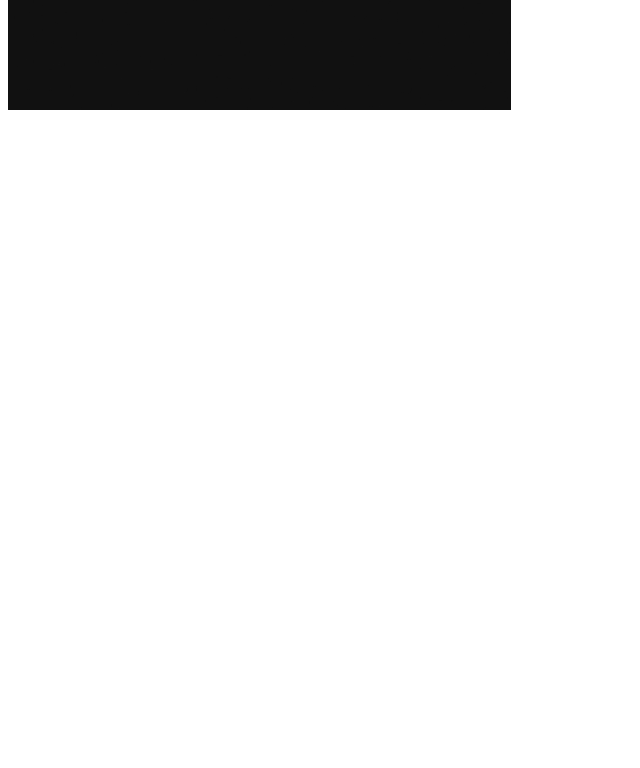
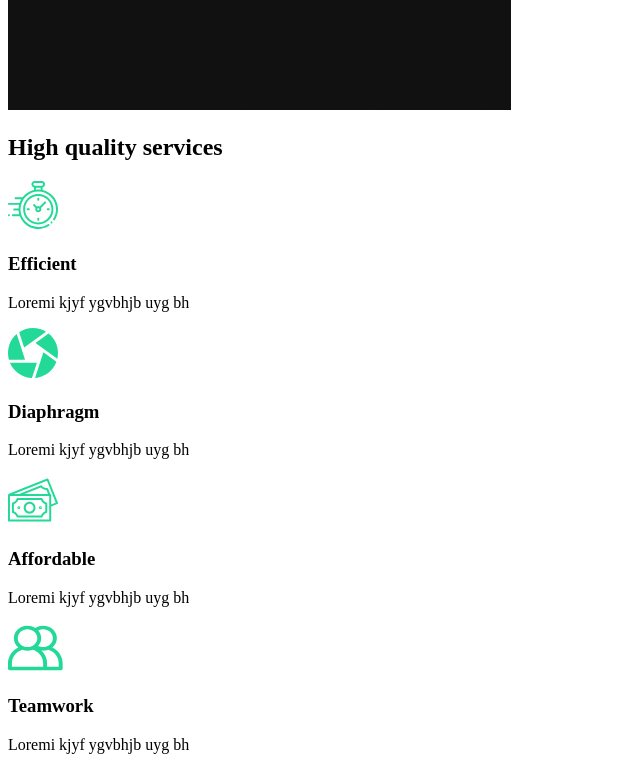
Before and after one commit to alyssaMoonStruck/react-capture, a React (Create React App) app: page / in a window 1280 px wide. Shown: the part 860-1628 px from the top of the page, without its empty margins (0-640 px from the left). Before the commit the page ends 982 px from the top, so only its background shows below. Built offline with nearby package versions, Linux system fonts and the light colour scheme.

Commit message:
3. ServicesSection

```diff
--- /dev/null
+++ b/src/components/ServicesSection.js
@@ -0,0 +1,52 @@
+import React from 'react'
+import clock from '../img/clock.svg'
+import diaphragm from '../img/diaphragm.svg'
+import money from '../img/money.svg'
+import teamwork from '../img/teamwork.svg'
+import home2 from '../img/home2.png'
+
+const ServicesSection = () => {
+    return(
+        <div className="services">
+            <div className="description">
+                <h2> High <span>quality</span> services</h2>
+                <div className="cards">
+                    <div className="card">
+                        <div className="icon">
+                            <img alt="icon" src={clock}/>
+                            <h3>Efficient</h3>
+                        </div>
+                        <p>Loremi kjyf ygvbhjb uyg bh</p>
+                    </div>
+                    <div className="card">
+                        <div className="icon">
+                            <img alt="icon" src={diaphragm}/>
+                            <h3>Diaphragm</h3>
+                        </div>
+                        <p>Loremi kjyf ygvbhjb uyg bh</p>
+                    </div>
+                    <div className="card">
+                        <div className="icon">
+                            <img alt="icon" src={money}/>
+                            <h3>Affordable</h3>
+                        </div>
+                        <p>Loremi kjyf ygvbhjb uyg bh</p>
+                    </div>
+                    <div className="card">
+                        <div className="icon">
+                            <img alt="icon"src={teamwork}/>
+                            <h3>Teamwork</h3>
+                        </div>
+                        <p>Loremi kjyf ygvbhjb uyg bh</p>
+                    </div>
+                </div>
+            </div>
+            <div className="image">
+                <img alt="icon" src={home2} />
+            </div>
+        </div>
+
+    )
+}
+
+export default ServicesSection
--- a/src/pages/AboutUs.js
+++ b/src/pages/AboutUs.js
@@ -1,11 +1,15 @@
 import React from 'react'
 //Page components
 import AboutSection from '../components/AboutSection'
+import ServicesSection from '../components/ServicesSection'
 
 
 const AboutUs = () => {
     return (
+        <>
         <AboutSection />
+        <ServicesSection />
+        </>
 
     )
 }
```
Also changed, not shown: 1 other file (tests, documents, lock files or other folders).
